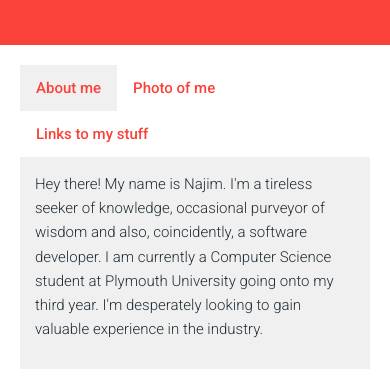
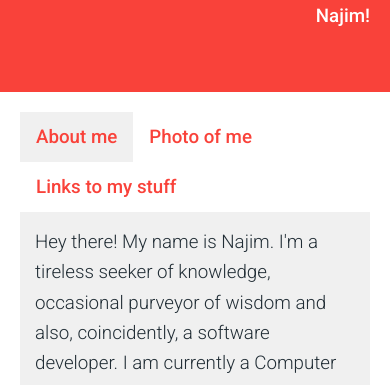
Before and after one commit to nmazidi/spongeuk-developertest, a website: page index.html in a window 390 px wide. Shown: the part 249-634 px from the top of the page. Drawn offline with nearby package versions, Linux system fonts and the light colour scheme.

Commit message:
Task 12: Responsive font size

```diff
--- a/app/less/spongetest.less
+++ b/app/less/spongetest.less
@@ -33,12 +33,16 @@
 
 @robotoSerif: "Roboto", serif;
 @robotoMono: "Roboto Mono", monospace;
+@fontsize-smalldevice: 125%;
 
 body {
 	min-width: 320px;
 	font-family: @robotoSerif;
 	color: @body_font_colour;
 	font-weight: 300;
+	@media screen and (max-width: 499px) {
+		font-size: @fontsize-smalldevice;
+	}
 }
 #header-wrapper {
 	position: relative;
```
Also changed, not shown: app/css/spongetest.css.
